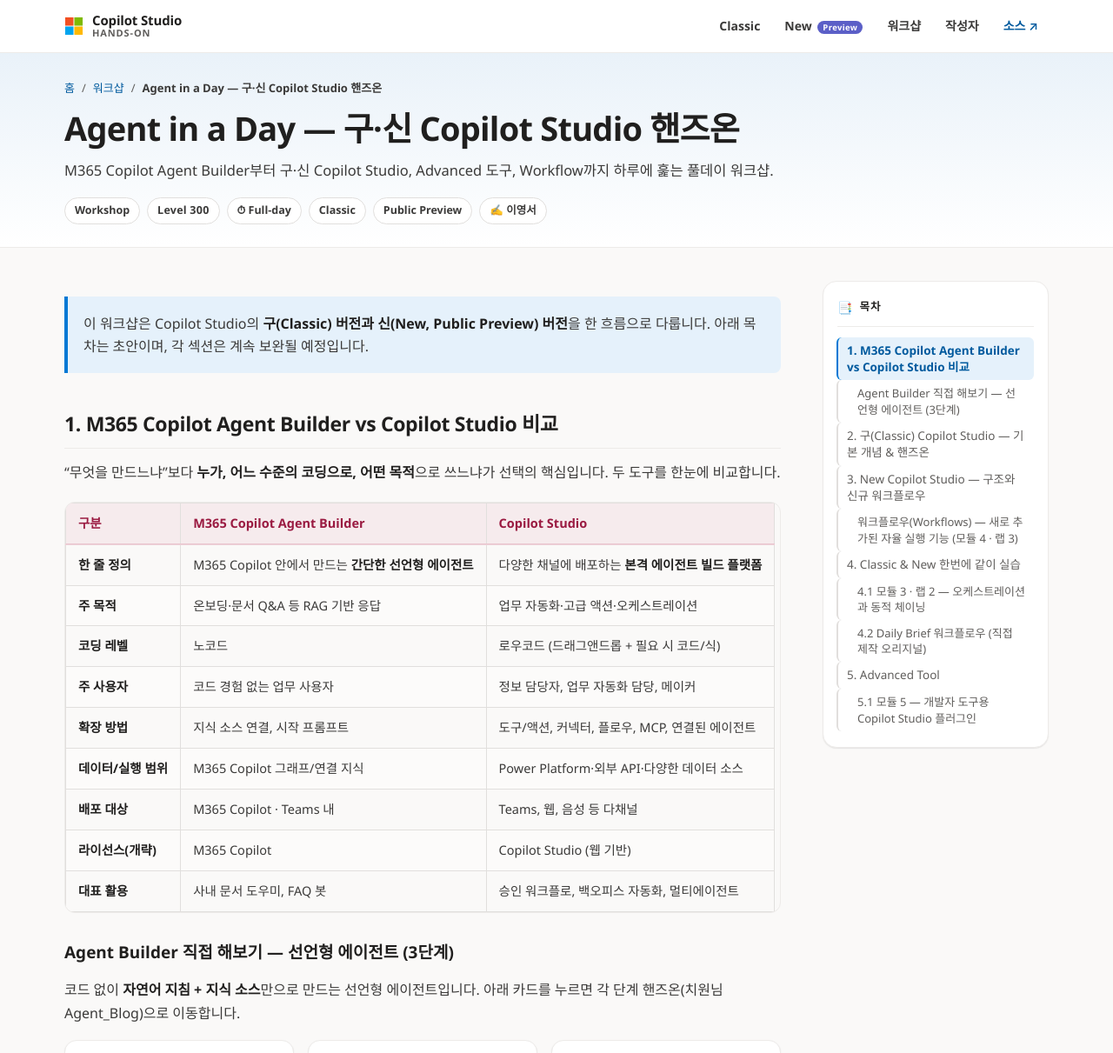
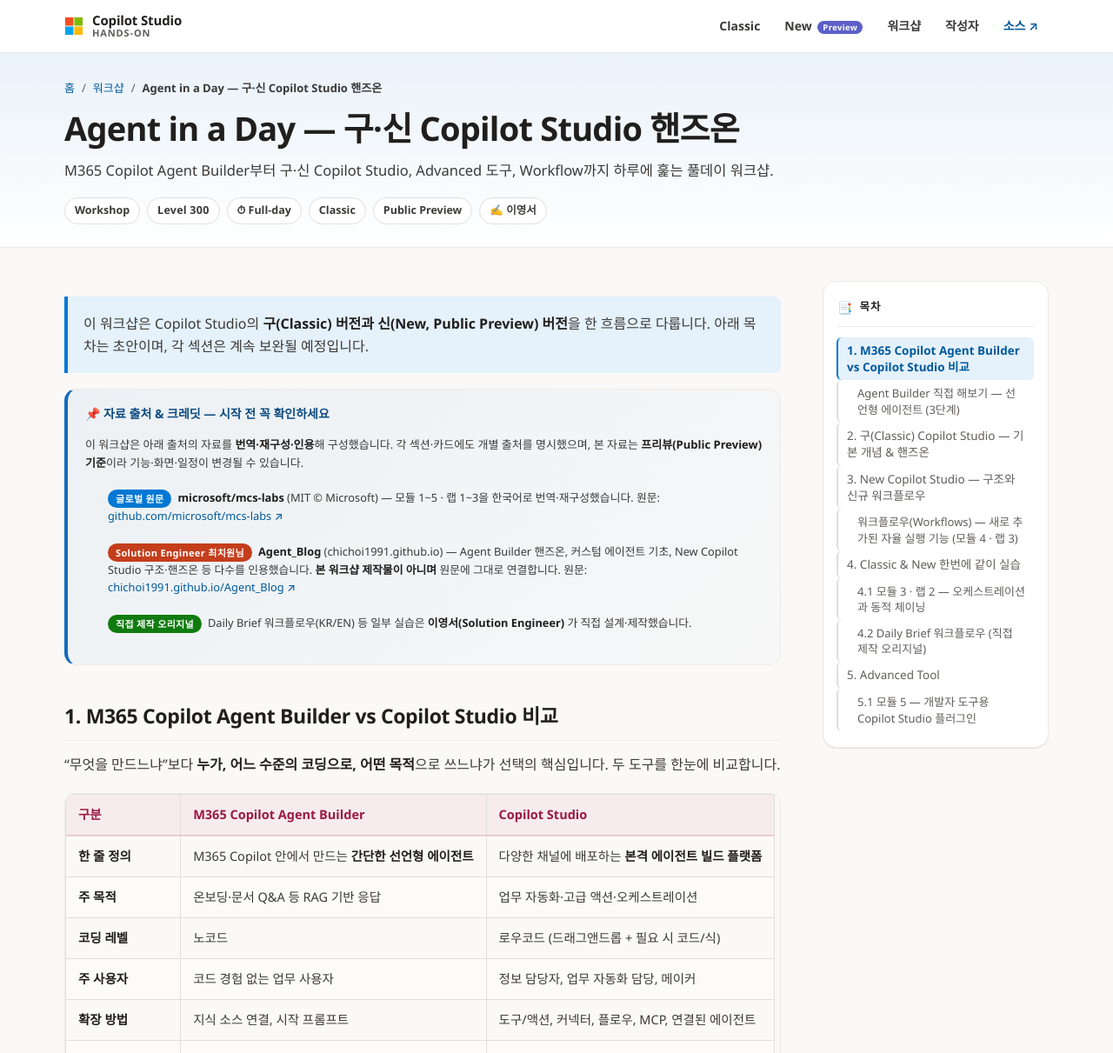
Before and after one commit to baby-crows/Copilot-Studio-Handson-Blog, a Jekyll site: the page built from workshops/agent-in-a-day/index.md, in a window 1280 px wide and 1400 px high, cut to the strip 0-1211 px from the top of the window. Shown: the whole strip at 87% size. Built offline with Jekyll 4.4.1, drawn with Linux system fonts in a browser that asks for light colours.

Commit message:
Workshop: reduce link underlines (cards/inline -> hover only); add 자료 출처·크레딧 box at top (mcs-labs / Solution Engineer 최치원님 / 직접 제작)

```diff
--- a/workshops/agent-in-a-day/index.md
+++ b/workshops/agent-in-a-day/index.md
@@ -10,6 +10,16 @@
 
 > 이 워크샵은 Copilot Studio의 **구(Classic) 버전과 신(New, Public Preview) 버전**을
 > 한 흐름으로 다룹니다. 아래 목차는 초안이며, 각 섹션은 계속 보완될 예정입니다.
+
+<div class="wsp-credits">
+<div class="wsp-credits-h">📌 자료 출처 &amp; 크레딧 — 시작 전 꼭 확인하세요</div>
+<p class="wsp-credits-p">이 워크샵은 아래 출처의 자료를 <strong>번역·재구성·인용</strong>해 구성했습니다. 각 섹션·카드에도 개별 출처를 명시했으며, 본 자료는 <strong>프리뷰(Public Preview) 기준</strong>이라 기능·화면·일정이 변경될 수 있습니다.</p>
+<ul class="wsp-credits-l">
+<li><span class="wsp-credits-t" style="--c:#0078D4">글로벌 원문</span><strong>microsoft/mcs-labs</strong> (MIT © Microsoft) — 모듈 1~5 · 랩 1~3을 한국어로 번역·재구성했습니다. 원문: <a href="https://github.com/microsoft/mcs-labs" target="_blank" rel="noopener">github.com/microsoft/mcs-labs ↗</a></li>
+<li><span class="wsp-credits-t" style="--c:#C43E1C">Solution Engineer 최치원님</span><strong>Agent_Blog</strong> (chichoi1991.github.io) — Agent Builder 핸즈온, 커스텀 에이전트 기초, New Copilot Studio 구조·핸즈온 등 다수를 인용했습니다. <strong>본 워크샵 제작물이 아니며</strong> 원문에 그대로 연결합니다. 원문: <a href="https://chichoi1991.github.io/Agent_Blog/" target="_blank" rel="noopener">chichoi1991.github.io/Agent_Blog ↗</a></li>
+<li><span class="wsp-credits-t" style="--c:#107C10">직접 제작 오리지널</span>Daily Brief 워크플로우(KR/EN) 등 일부 실습은 <strong>이영서(Solution Engineer)</strong> 가 직접 설계·제작했습니다.</li>
+</ul>
+</div>
 
 ## 1. M365 Copilot Agent Builder vs Copilot Studio 비교
 
@@ -59,6 +69,14 @@
 .markdown-body thead th{background:rgba(177,31,75,.06);color:#9A1A41;font-weight:700;border-bottom:2px solid rgba(177,31,75,.18)}
 .markdown-body th,.markdown-body td{padding:11px 14px}
 @media (max-width:680px){.wsp-hero{grid-template-columns:auto 1fr;gap:12px}.wsp-hero .hgo{display:none}}
+.lab-content.markdown-body a{text-decoration:none}
+.lab-content.markdown-body a:hover{text-decoration:underline;text-underline-offset:2px}
+.wsp-credits{margin:16px 0 8px;background:linear-gradient(135deg,rgba(15,108,189,.06),rgba(15,108,189,.012));border:1px solid var(--line,#EDEBE9);border-left:4px solid #0F6CBD;border-radius:14px;padding:16px 20px}
+.wsp-credits-h{font-size:14px;font-weight:700;color:#0F4C81;margin:0 0 8px}
+.wsp-credits-p{font-size:13px;color:var(--ink-2,#3B3A39);margin:0 0 12px;line-height:1.6}
+.wsp-credits-l{list-style:none;margin:0;padding:0;display:flex;flex-direction:column;gap:9px}
+.wsp-credits-l li{font-size:12.8px;color:var(--ink-2,#3B3A39);line-height:1.55}
+.wsp-credits-t{display:inline-block;font-size:11px;font-weight:700;letter-spacing:.03em;color:#fff;background:var(--c,#0078D4);border-radius:999px;padding:2px 9px;margin-right:7px;vertical-align:middle}
 </style>
 
 <div class="wsp-group" style="--accent:#B11F4B;">
```
